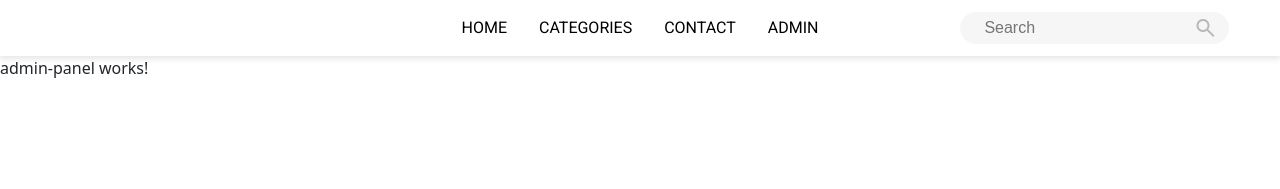
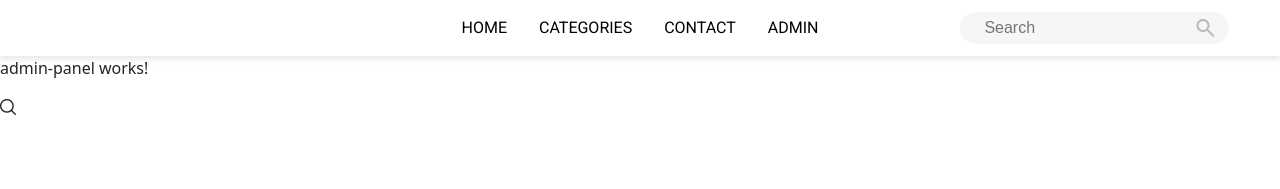
Before and after one commit to RifatWaheed/Thrift-Shop, an Angular app in the folder ThriftShopAngular/: page /adminPanel in a window 1280 px wide. Shown: the top 189 px of the page. Built offline with nearby package versions, Linux system fonts and the light colour scheme.

Commit message:
primeng installed

```diff
--- a/ThriftShopAngular/package.json
+++ b/ThriftShopAngular/package.json
@@ -25,6 +25,7 @@
     "@popperjs/core": "^2.11.8",
     "bootstrap": "^5.3.3",
     "express": "^4.18.2",
+    "primeicons": "^7.0.0",
     "rxjs": "~7.8.0",
     "tslib": "^2.3.0",
     "zone.js": "~0.14.3"
--- a/ThriftShopAngular/src/app/view/admin-panel/admin-panel.component.html
+++ b/ThriftShopAngular/src/app/view/admin-panel/admin-panel.component.html
@@ -1 +1,5 @@
 <p>admin-panel works!</p>
+<div class="box-container">
+
+</div>
+<span class="pi pi-search"></span>
--- a/ThriftShopAngular/src/styles.scss
+++ b/ThriftShopAngular/src/styles.scss
@@ -2,3 +2,4 @@
 
 /* Importing Bootstrap SCSS file. */
 @import 'bootstrap/scss/bootstrap';
+@import "primeicons/primeicons.css";
```
Also changed, not shown: 1 other file (tests, documents, lock files or other folders).
